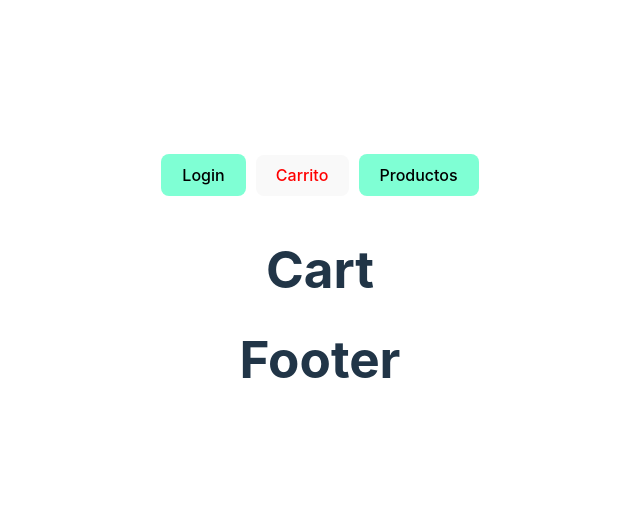
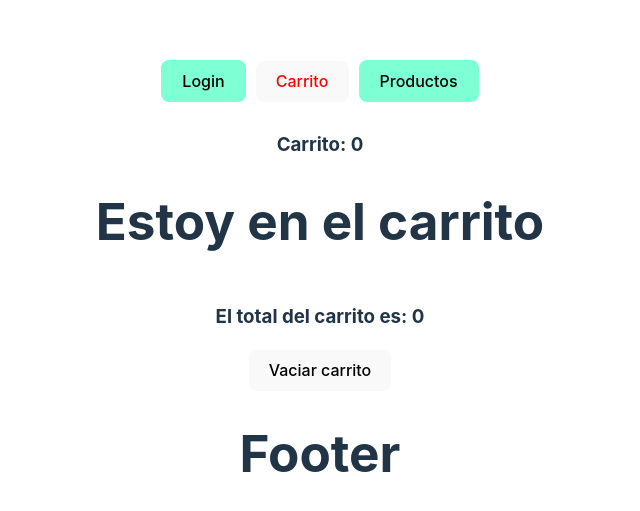
Before and after one commit to florrueda/Frontend-3, a React (Vite) app: page /cart in a window 1280 px wide. Shown: the part 117-628 px from the top of the page, without its empty margins (320-960 px from the left). Built offline with nearby package versions, Linux system fonts and the light colour scheme.

Commit message:
Clase 19

```diff
--- a/src/App.jsx
+++ b/src/App.jsx
@@ -5,22 +5,33 @@ import Home from "./Components/Pages/Home/Home";
 import Layout from "./Components/Layout/Layout";
 import CreateProductContainer from "./Components/Pages/CreateProduct/CreateProduct.container";
 import ProductDetailContainer from "./Components/Pages/ProductDetail/ProductDetail.container";
+import CartContextProvider from "./Context/CartContext";
+import CartContainer from "./Components/Pages/Cart/Cart.container";
 
 function App() {
   return (
     <BrowserRouter>
+      <CartContextProvider>
         <Routes>
+          <Route path="/login" element={<h1>Estoy en la vista Login</h1>} />
+
           <Route element={<Layout />}>
             <Route path="/" element={<Home />} />
-          <Route path="/login" element={<h1>Estoy en la vista Login</h1>} />
-          <Route path="/cart" element={<h1>Cart</h1>} />
+            <Route path="/cart" element={<CartContainer />} />
             <Route path="/products" element={<ProductsContainer />} />
-          <Route path="/create-product" element={<CreateProductContainer />} />
-          <Route path="/product-detail/:id" element={<ProductDetailContainer />} />
+            <Route
+              path="/create-product"
+              element={<CreateProductContainer />}
+            />
+            <Route
+              path="/product-detail/:id"
+              element={<ProductDetailContainer />}
+            />
           </Route>
 
           <Route path="*" element={<h1>404 not found</h1>} />
         </Routes>
+      </CartContextProvider>
     </BrowserRouter>
   );
 }
--- /dev/null
+++ b/src/Components/Common/Counter/Counter.jsx
@@ -0,0 +1,24 @@
+import React, {useState, useContext} from 'react';
+import { CartContext } from '../../../Context/CartContext';
+
+const Counter = ({ product}) => {
+    const [counter, setCounter] = useState(1);
+    const {addToCart} = useContext(CartContext)
+
+    const addProducts = () => {
+        let object = {...product, quantity: counter}
+        addToCart(object)
+    }
+
+    return (
+        <div style={{display:'flex', justifyContent:'center'}}>
+            <button onClick={()=> setCounter(counter-1)}>-</button>
+            <h3>{counter}</h3>
+            <button onClick={()=> setCounter(counter+1)}>+</button>
+
+            <button onClick={addProducts}>Agregar al carrito</button>
+        </div>
+    );
+}
+
+export default Counter;
--- a/src/Components/Layout/Layout.jsx
+++ b/src/Components/Layout/Layout.jsx
@@ -1,11 +1,14 @@
-import React from 'react';
+import React, {useContext} from 'react';
 import Navbar from './Navbar/Navbar';
 import { Outlet } from "react-router-dom";
+import { CartContext } from '../../Context/CartContext';
 
 const Layout = () => {
+    const {cart} = useContext(CartContext)
     return (
         <div>
             <Navbar></Navbar>
+            <h3>Carrito: {cart.length}</h3>
             <Outlet></Outlet>
             <h1>Footer</h1>
         </div>
--- /dev/null
+++ b/src/Components/Pages/Cart/Cart.container.jsx
@@ -0,0 +1,36 @@
+import React, { useContext } from "react";
+import { CartContext } from "../../../Context/CartContext";
+
+const CartContainer = () => {
+  const { cart, clearCart, getTotalPrice } = useContext(CartContext);
+
+  return (
+    <div>
+      <h1>Estoy en el carrito</h1>
+      <div style={{ display: "flex", justifyContent: "center" }}>
+        <div style={{ display: "flex", justifyContent: "center" }}>
+          {cart.map((product) => (
+            <div
+              key={product.id}
+              style={{
+                width: "200px",
+                height: "300px",
+                border: "2px solid white",
+              }}
+            >
+              <h3>{product.name}</h3>
+              <h3>{product.price}</h3>
+              <img src={product.img} style={{ width: "50%" }}></img>
+            </div>
+          ))}
+        </div>
+        <div>
+            <h3>El total del carrito es: {getTotalPrice()}</h3>
+            <button onClick={clearCart}>Vaciar carrito</button>
+        </div>
+      </div>
+    </div>
+  );
+};
+
+export default CartContainer;
--- a/src/Components/Pages/ProductDetail/ProductDetail.container.jsx
+++ b/src/Components/Pages/ProductDetail/ProductDetail.container.jsx
@@ -3,10 +3,12 @@ import ProductDetail from './ProductDetail';
 import {useParams} from 'react-router-dom'
 import { getProductById } from "../../../services/ProductsService";
 
+
 const ProductDetailContainer = () => {
 
     const {id} = useParams();
     const [product, setProduct] = useState({})
+
 
     useEffect(() => {
         getProductById(id)
--- a/src/Components/Pages/ProductDetail/ProductDetail.jsx
+++ b/src/Components/Pages/ProductDetail/ProductDetail.jsx
@@ -1,4 +1,5 @@
 import React from 'react';
+import Counter from '../../Common/Counter/Counter';
 
 const ProductDetail = ({product}) => {
     return (
@@ -10,6 +11,9 @@ const ProductDetail = ({product}) => {
                     <img src={product.img} style={{width:'200px', height:'200px'}}></img>
                     <p>{product.description}</p>
                 </div>
+
+            <Counter product={product} />
+
         </div>
     );
 }
--- /dev/null
+++ b/src/Context/CartContext.jsx
@@ -0,0 +1,58 @@
+import React, {createContext, useState} from 'react';
+
+export const CartContext = createContext();
+
+const CartContextProvider = ({children}) => {
+    const [cart, setCart] = useState([])
+    console.log(cart);
+
+    const isInCart = (id) => {
+        let exist = cart.some((element) => element.id === id)
+        return exist
+    }
+
+    const addToCart = (item) => {
+        if(isInCart(item.id)) {
+            let newArr = cart.map((element) => {
+                if(element.id === item.id) {
+                    return {
+                        ...element, quantity: element.quantity + item.quantity
+                    }
+                } else {
+                    return element
+                }
+            })
+            setCart(newArr);
+        } else {
+            setCart([...cart, item])
+        }
+
+    }
+
+    const clearCart = () => {
+        setCart([])
+    }
+
+    const deleteProduct = () => {
+        console.log("Eliminaste el producto del carrito");
+    }
+
+    const getTotalPrice = () => {
+        let total = cart.reduce((acc, element) => {
+            return acc + (element.price * element.quantity)
+        }, 0)
+
+        return total
+
+    }
+
+    return (
+        <div>
+            <CartContext.Provider value={{cart, clearCart, addToCart, deleteProduct, getTotalPrice}}>
+                {children}
+            </CartContext.Provider>
+        </div>
+    );
+}
+
+export default CartContextProvider;
```
Lines whose indentation alone changed are shown as unchanged.
